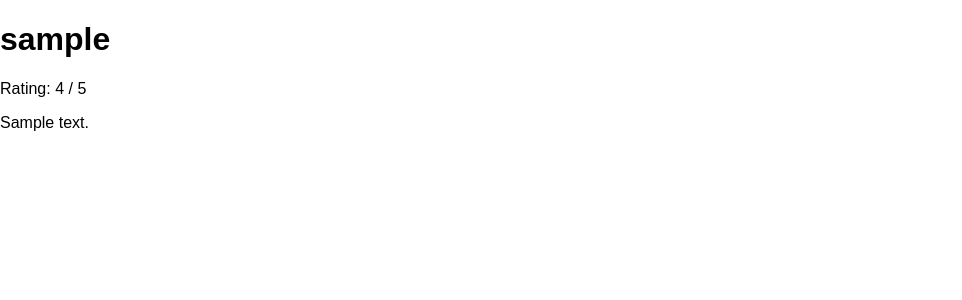
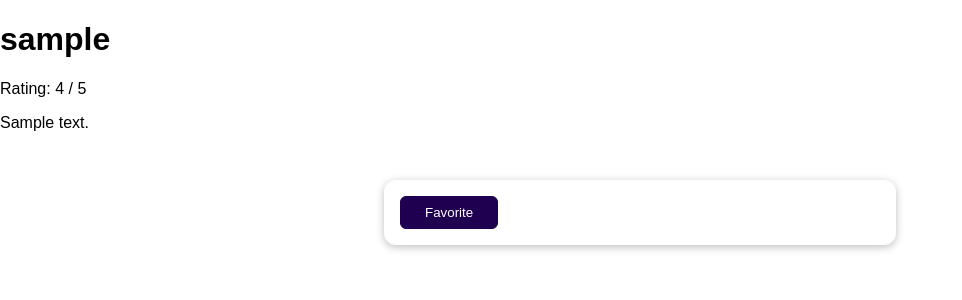
Before and after one commit to jorodal/django-course, a Django app: page /reviews/1 in a window 1280 px wide. Shown: the top 300 px of the page, without its empty margins (0-962 px from the left). Run offline with Django 3.2, Linux system fonts and the light colour scheme; tables that the repository leaves empty hold one stand-in row (values such as "Sample post").

Commit message:
Section 13: Sessions

```diff
--- a/feedback/reviews/templates/reviews/review_detail.html
+++ b/feedback/reviews/templates/reviews/review_detail.html
@@ -5,7 +5,16 @@
 {% endblock %}
 
 {% block content %}
-<h1>{{ review.user_name}}</h1>
-<p>Rating: {{ review.rating }} / 5</p>
-<p>{{ review.review_text }}</p>
+    <h1>{{ review.user_name}}</h1>
+    <p>Rating: {{ review.rating }} / 5</p>
+    <p>{{ review.review_text }}</p>
+{% if is_favorite %}
+    <p>This is my favorite!</p>
+{% else %}
+    <form action="/reviews/favorite" method="POST">
+        {% csrf_token %}
+        <input type="hidden" name="review_id" value="{{review.id}}">
+        <button>Favorite</button>
+    </form>
+{% endif %}
 {% endblock %}
--- a/feedback/reviews/urls.py
+++ b/feedback/reviews/urls.py
@@ -7,5 +7,6 @@
     path("", views.ReviewView.as_view()),
     path("thank-you", views.ThankYouView.as_view()),
     path("reviews", views.ReviewListView.as_view()),
+    path("reviews/favorite", views.AddFavoriteView.as_view()),
     path("reviews/<int:pk>", views.ReviewDetailView.as_view()),
 ]
--- a/feedback/reviews/views.py
+++ b/feedback/reviews/views.py
@@ -69,3 +69,18 @@
 class ReviewDetailView(DetailView):
     template_name = "reviews/review_detail.html"
     model = Review
+
+    def get_context_data(self, **kwargs):
+        context = super().get_context_data(**kwargs)
+        loaded_review = self.object
+        request = self.request
+        favorite_id = request.session.get("favorite_review")  # safer than directly accessing with []
+        context["is_favorite"] = favorite_id == str(loaded_review.id)
+        return context
+
+
+class AddFavoriteView(View):
+    def post(self, request):
+        review_id = request.POST['review_id']
+        request.session["favorite_review"] = review_id
+        return HttpResponseRedirect("/reviews/" + review_id)
```
Also changed, not shown: feedback/feedback/settings.py (line endings or trailing spaces).
